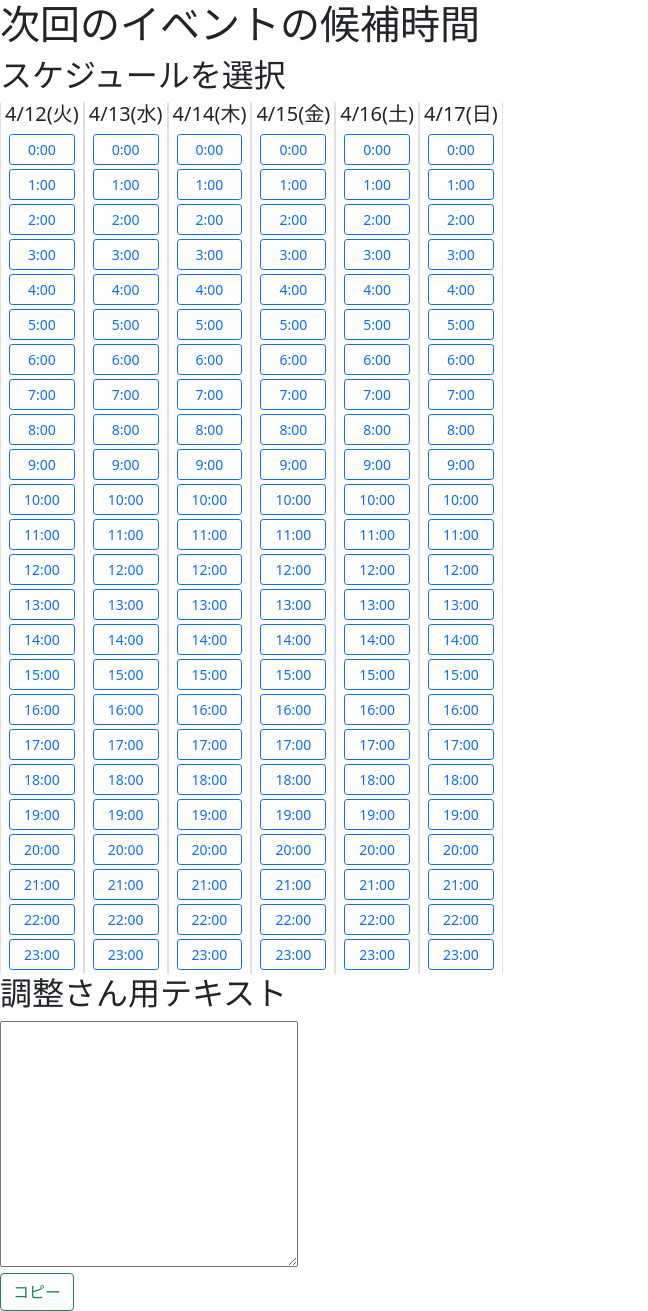
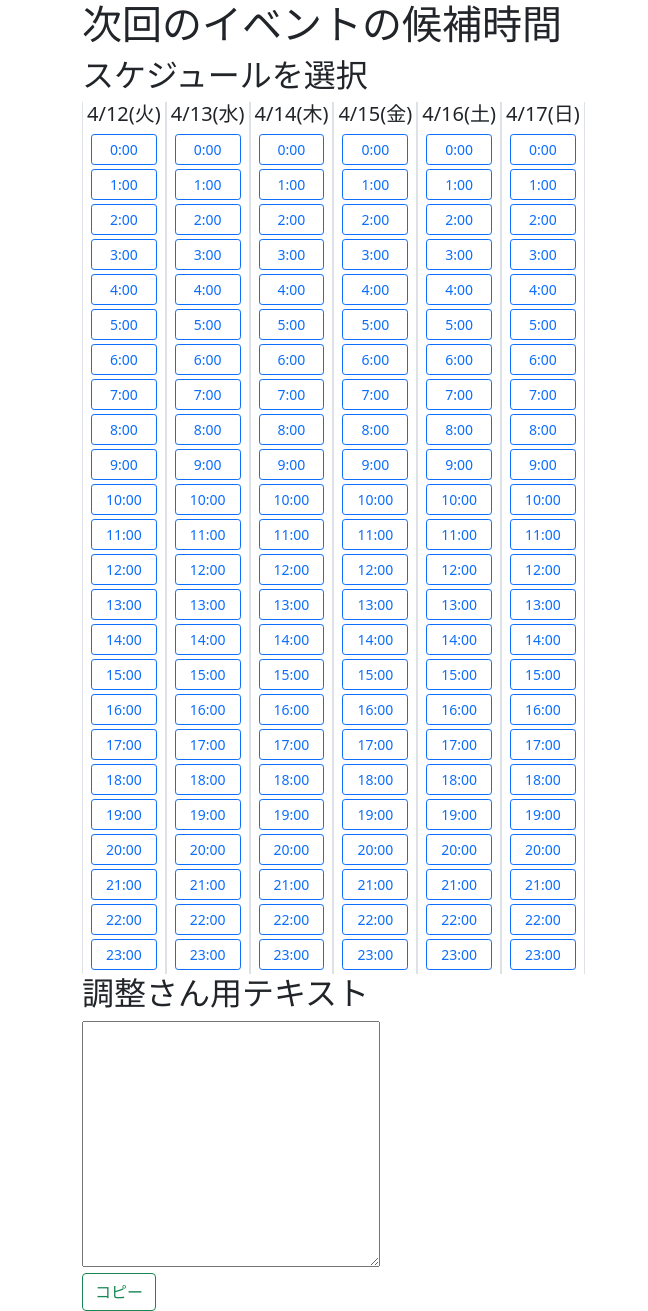
Before and after one commit to chiharakenta/chouseisan_text_generator_react, a React (Create React App) app: page / in a window 1280 px wide. Shown: the whole page, without its empty margins (0-648 px from the left). Built offline with nearby package versions, Linux system fonts and the light colour scheme.

Commit message:
style: add container

```diff
--- a/src/App.tsx
+++ b/src/App.tsx
@@ -1,6 +1,6 @@
 import { Component } from 'react';
 import 'bootstrap/dist/css/bootstrap.min.css';
-import { Button } from 'react-bootstrap';
+import { Container, Button } from 'react-bootstrap';
 
 import { State } from './types/State';
 import { Schedule } from './types/Schedule';
@@ -87,8 +87,13 @@ class App extends Component {
   render() {
     return (
       <div className="App">
+        <div>
+          <Container>
             <h1>次回のイベントの候補時間</h1>
+          </Container>
+        </div>
         <div>
+          <Container>
             <h2>スケジュールを選択</h2>
             <div className="d-flex">
               {this.state.schedules?.map((schedule: Schedule) => {
@@ -121,8 +126,10 @@ class App extends Component {
                 );
               })}
             </div>
+          </Container>
         </div>
         <div>
+          <Container>
             <h2>調整さん用テキスト</h2>
             <textarea id="scheduleText" cols={30} rows={10}></textarea>
             <div>
@@ -134,6 +141,7 @@ class App extends Component {
                 コピー
               </Button>
             </div>
+          </Container>
         </div>
       </div>
     );
```
Lines whose indentation alone changed are shown as unchanged.
